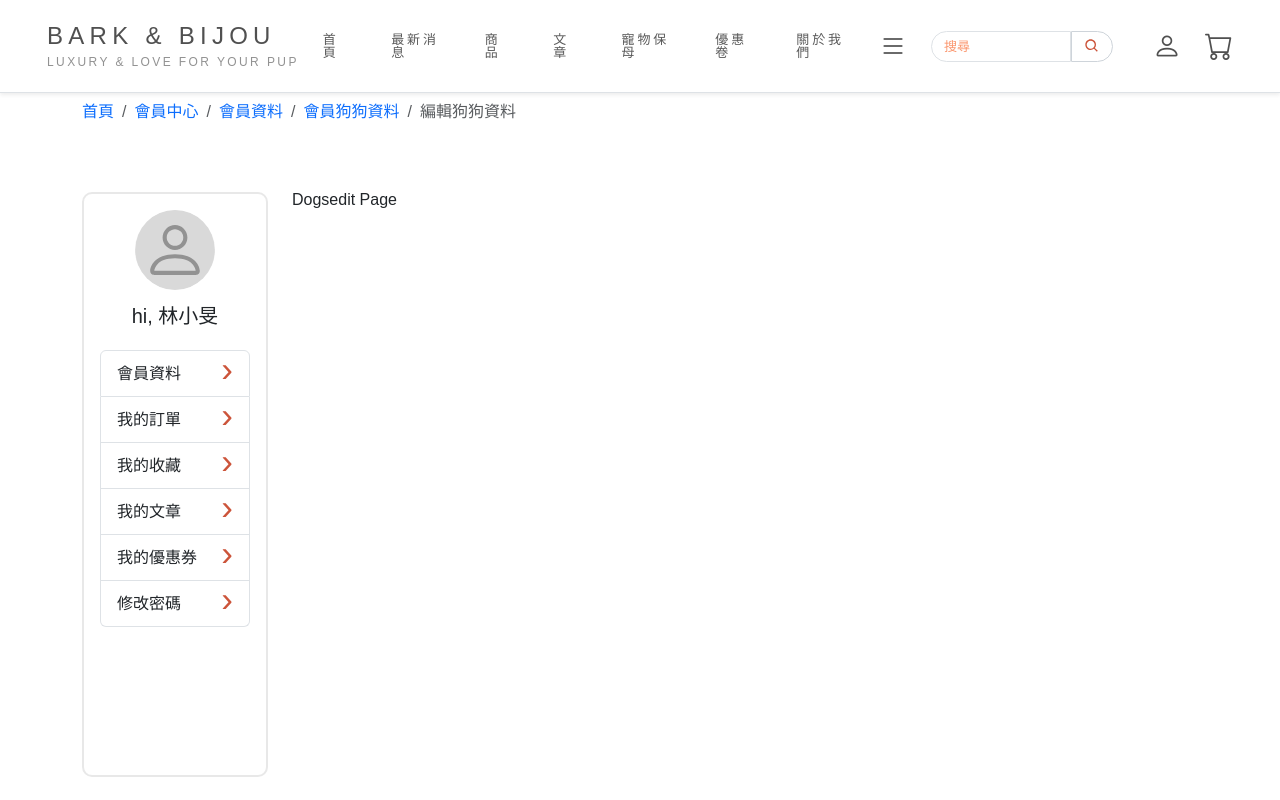
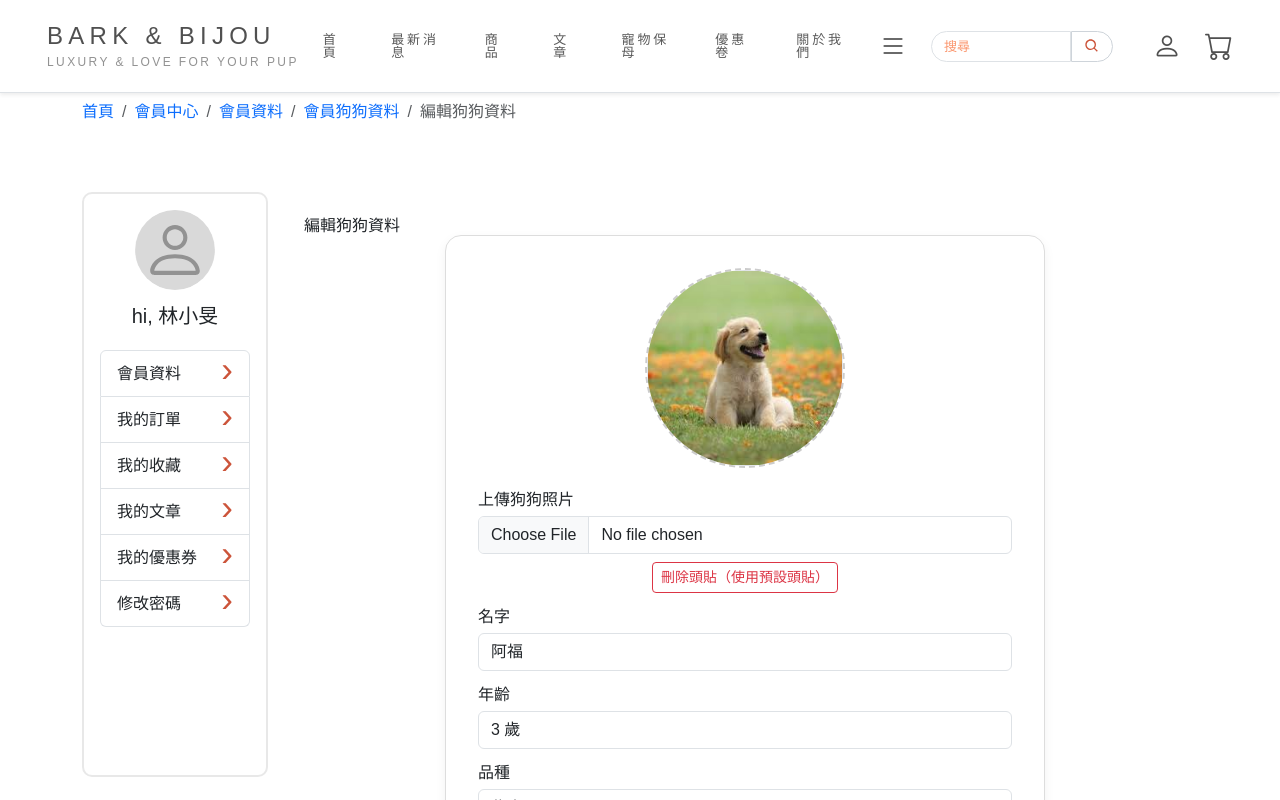
Before and after one commit to Orange1002/project, a Next.js app in the folder next/: page /member/profile/dogs/edit/1 in a window 1280 px wide. Shown: the top 800 px of the page. Built offline with nearby package versions, Linux system fonts and the light colour scheme; a web font is replaced by a local one.

Commit message:
狗狗From

```diff
--- a/next/app/member/profile/dogs/_components/DogCard/layout.js
+++ b/next/app/member/profile/dogs/_components/DogCard/layout.js
@@ -34,7 +34,7 @@ export default function DogCard({ dog, onDelete }) {
         <div className="d-flex justify-content-between mt-3">
           <button
             className="btn btn-primary"
-            onClick={() => router.push(`/dogs/edit/${dog.id}`)}
+            onClick={() => router.push(`/member/profile/dogs/edit/${dog.id}`)}
           >
             編輯
           </button>
--- a/next/app/member/profile/dogs/_components/DogFrom/layout.js
+++ b/next/app/member/profile/dogs/_components/DogFrom/layout.js
@@ -1,16 +1,20 @@
 'use client'
-import { useState, useEffect } from 'react'
+import { useState, useEffect, useRef } from 'react'
 import styles from './layout.module.css'
 import Image from 'next/image'
 
+const DEFAULT_IMAGE = '/member/dogs_images/default-dog.png'
+
 export default function DogForm({ initialData = {}, onSubmit }) {
+  const inputRef = useRef(null)
+
   const [formData, setFormData] = useState({
     name: '',
     age: '',
     breed: '',
     description: '',
-    photo: null,
-    preview: '/member/dogs_images/default-dog.png',
+    photo: null, // 實際檔案
+    preview: DEFAULT_IMAGE, // 預覽圖
     ...initialData,
   })
 
@@ -36,6 +40,29 @@ export default function DogForm({ initialData = {}, onSubmit }) {
     }
   }
 
+  const clearSelectedFile = () => {
+    // 清空 input 欄位 & 回復為 initial 或 default 圖
+    if (inputRef.current) {
+      inputRef.current.value = ''
+    }
+    setFormData((prev) => ({
+      ...prev,
+      photo: null,
+      preview: initialData.photo || DEFAULT_IMAGE,
+    }))
+  }
+
+  const resetToDefault = () => {
+    if (inputRef.current) {
+      inputRef.current.value = ''
+    }
+    setFormData((prev) => ({
+      ...prev,
+      photo: null,
+      preview: DEFAULT_IMAGE,
+    }))
+  }
+
   const handleSubmit = (e) => {
     e.preventDefault()
     onSubmit(formData)
@@ -43,25 +70,53 @@ export default function DogForm({ initialData = {}, onSubmit }) {
 
   return (
     <form className={styles.form} onSubmit={handleSubmit}>
+      {/* 頭貼區塊 */}
+      <div className="mb-3">
         <div className={styles.imagePreview}>
           <Image
             src={formData.preview}
             alt="狗狗照片"
             width={200}
             height={200}
-          className="your-custom-class"
+            className="your-custom-class rounded border"
           />
         </div>
 
-      <div className="mb-3">
-        <label className="form-label">上傳狗狗照片</label>
+        <label className="form-label mt-2">上傳狗狗照片</label>
         <input
           type="file"
           className="form-control"
+          accept="image/*"
+          ref={inputRef}
           onChange={handleFileChange}
         />
+
+        <div className="d-flex justify-content-center gap-2 mt-2">
+          {/* 刪除已選頭貼：有 photo（使用者剛選檔案） */}
+          {formData.photo instanceof File && (
+            <button
+              type="button"
+              className="btn btn-sm btn-outline-secondary"
+              onClick={clearSelectedFile}
+            >
+              刪除已選頭貼
+            </button>
+          )}
+
+          {/* 刪除頭貼（使用預設）：不是預設圖時才顯示 */}
+          {formData.preview !== DEFAULT_IMAGE && (
+            <button
+              type="button"
+              className="btn btn-sm btn-outline-danger"
+              onClick={resetToDefault}
+            >
+              刪除頭貼（使用預設頭貼）
+            </button>
+          )}
+        </div>
       </div>
 
+      {/* 表單欄位 */}
       <div className="mb-3">
         <label className="form-label">名字</label>
         <input
--- a/next/app/member/profile/dogs/edit/[id]/page.js
+++ b/next/app/member/profile/dogs/edit/[id]/page.js
@@ -1,8 +1,38 @@
 'use client'
 
-import { useState } from 'react'
+import { useRouter, useParams } from 'next/navigation'
+import { useEffect, useState } from 'react'
+import DogForm from '../../_components/DogFrom/layout'
 
+export default function DogsEditPage() {
+  const router = useRouter()
+  const { id } = useParams()
+  const [initialData, setInitialData] = useState(null)
 
-export default function DogseditPage(props) {
-  return <div>Dogsedit Page</div>
+  useEffect(() => {
+    // 模擬取得該狗狗資料
+    const dummy = {
+      name: '阿福',
+      age: '3 歲',
+      breed: '柴犬',
+      description: '活潑愛玩',
+      photo: '/member/dogs_images/dog1.jpg',
+    }
+    setInitialData(dummy)
+  }, [id])
+
+  const handleSubmit = (formData) => {
+    console.log('儲存的資料：', formData)
+    // TODO: 可上傳圖片或呼叫 API 更新
+    router.push('/member/profile/dogs')
+  }
+
+  if (!initialData) return <div>載入中...</div>
+
+  return (
+    <div className="container my-4">
+      <h2>編輯狗狗資料</h2>
+      <DogForm initialData={initialData} onSubmit={handleSubmit} />
+    </div>
+  )
 }
```
Lines whose indentation alone changed are shown as unchanged.
